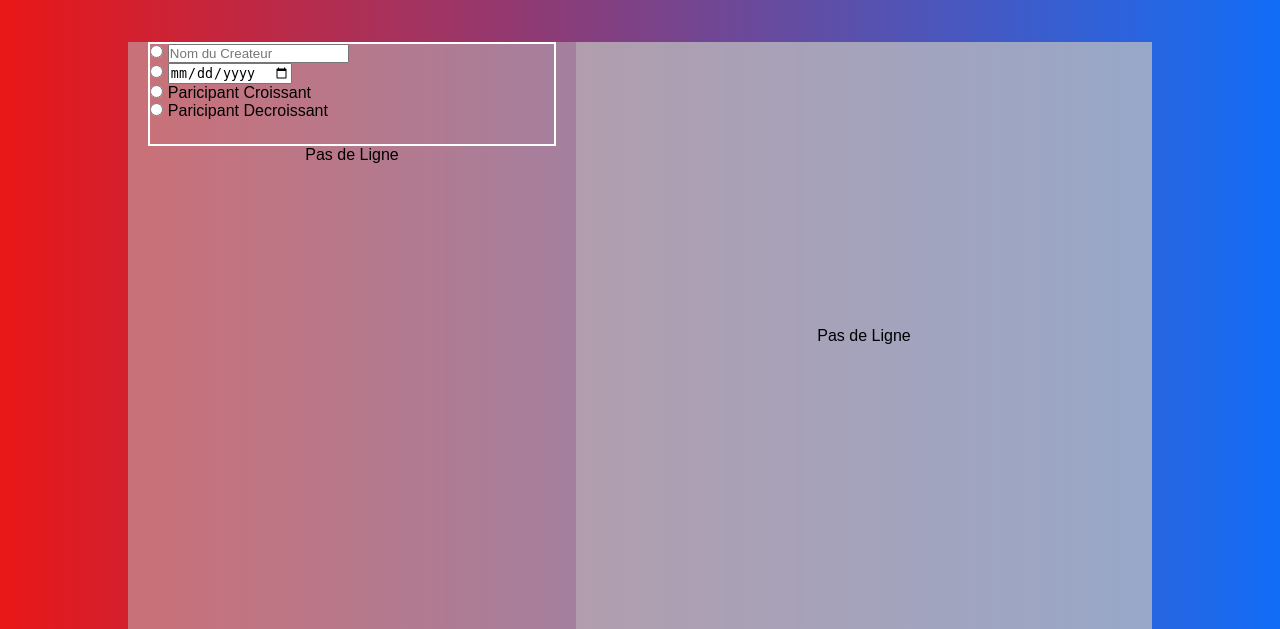
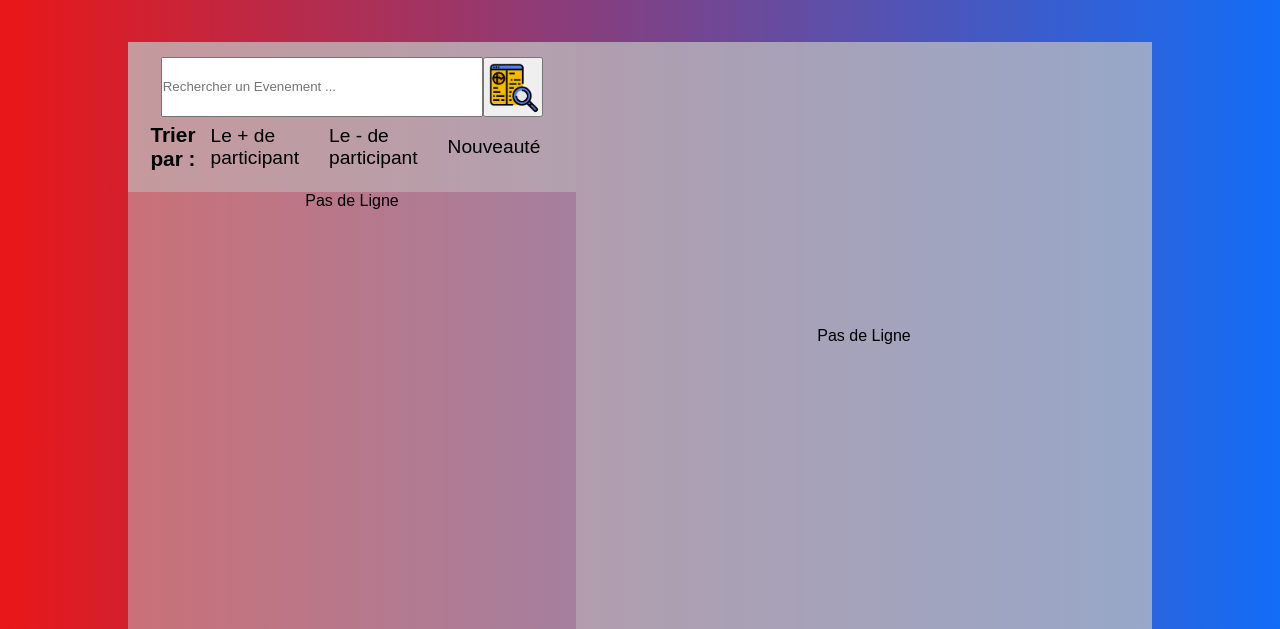
Before and after one commit to mike-djoco/Synergie-Web, a PHP site: page / in a window 1280 px wide. Shown: the part 64-693 px from the top of the page. Run offline with PHP 8.4, Linux system fonts and the light colour scheme; data that the repository does not hold is empty.

Commit message:
evenement mise en place

```diff
--- a/account.php
+++ b/account.php
@@ -46,6 +46,7 @@
             </div>
         </div>
         <button onclick="location.href='./Modification.php'">Modifier les informations</button>
+        <button onclick="location.href='./newEvenement.php'">Creer un Evenement</button>
     </div>
 
     <?php include "footer.php"; ?>
--- a/css/index.css
+++ b/css/index.css
@@ -7,11 +7,64 @@
 /* ~~~ BODY ~~~ */
 
 #form-container {
+    width: 100%;
+    height: 150px;
+    display: flex;
+    background-color: var(--bck1);
+    flex-direction: column;
+    justify-content: center;
+    align-items: center;
+    top: 0;
+}
+
+.searchbar{
     width: 90%;
-    height: 100px;
-    border: solid white 2px;
-    position: sticky;
-    top: 0;
+    height: 40%;
+    display: flex;
+    justify-content: center;
+    align-items: center;
+}
+.searchbar input[type="search"]{
+    height: 100%;
+    width: 80%;
+}
+.searchbar button{
+    height: 100%;
+}
+.searchbar button:hover{
+    cursor: pointer;
+}
+.searchbar button img{
+    height: 100%;
+}
+
+.sortby{
+    width: 90%;
+    height: 40%;
+    display: flex;
+    justify-content: space-evenly;
+    align-items: center;
+}
+.sort-list{
+    display: flex;
+    justify-content: space-evenly;
+    align-items: center;
+}
+.sortby p{
+    font-size: 1.3rem;
+    font-weight: bold;
+}
+.sortby a{
+    height: 80%;
+    display: flex;
+    padding: 0 15px;
+    text-decoration: none;
+    color: black;
+    font-size: 1.2rem;
+    transition: 0.7s;
+}
+.sortby a:hover{
+    background-color: var(--hover);
 }
 
 .evenement-card {
@@ -21,6 +74,15 @@
     display: flex;
     justify-content: space-evenly;
     align-items: center;
+}
+
+#recherche-container {
+    width: 100%;
+    display: flex;
+    align-items: center;
+    justify-content: center;
+    flex-direction: column;
+    overflow-y: scroll;
 }
 
 /* ~~~ BODY ~~~ */
@@ -41,7 +103,6 @@
     display: flex;
     align-items: center;
     flex-direction: column;
-    overflow: scroll;
 }
 
 .article-side {
@@ -81,3 +142,7 @@
     height: 30%;
     text-align: center;
 }
+
+#new img{
+    width: 50px;
+}
--- a/index.php
+++ b/index.php
@@ -24,40 +24,33 @@
         <div class="recherche-card">
             <div class="recherche-side">
                 <div id="form-container">
-                    <form id="recherche-form" method="POST">
-                        <div class="radio-container">
-                            <input type="radio" name="trier" value="creator">
-                            <input type="trxt" name="creator" placeholder="Nom du Createur">
+                    <form class="searchbar">
+                        <input type="search" name="site-search" placeholder="Rechercher un Evenement ..."/>
+                        <button  type="submit"><img src="./img/search.png" alt="Rechercher"></button >
+                    </form>
+
+                    <div class="sortby">
+                        <p>Trier par : </p>
+                        <span class="sort-list">
+                            <a href="index.php?sort=pluspart">Le + de participant</a>
+                            <a href="index.php?sort=moinspart">Le - de participant</a>
+                            <a href="index.php?sort=new">Nouveauté</a>
+                        </span>
                     </div>
-
-                        <div class="radio-container">
-                            <input type="radio" name="trier" value="date">
-                            <input type="date" name="date">
                 </div>
-
-                        <div class="radio-container">
-                            <input type="radio" name="trier" value="partmoins">
-                            <label for="gestionnaire">Paricipant Croissant</label>
-                        </div>
-
-                        <div class="radio-container">
-                            <input type="radio" name="trier" value="partplus">
-                            <label for="partplus">Paricipant Decroissant</label>
-                        </div>
-                    </form>
-                </div>
+                <div id="recherche-container">
                     <?php
-                    if (isset($_POST["trier"])){
-                        if ($_POST['trier'] == "date") {
-                            if (isset($_POST['date']) && _verifDate($db, $_POST['date'])) {
-                                $resultat = _recupererEveByDate($db, $_POST['date']);
+                        if (isset($_GET["sort"])){
+                            if ($_GET['sort'] == "date") {
+                                if (isset($_GET['sort']) && _verifDate($db, $_GET['sort'])) {
+                                    $resultat = _recupererEveByDate($db, $_GET['sort']);
                                 }
-                        }else if ($_POST['trier'] == "partmoins") {
+                            }else if ($_GET['sort'] == "moinspart") {
                                 $resultat = _recupererEveOrderPartASC($db);
-                        }else if ($_POST['trier'] == "partplus") {
+                            }else if ($_GET['sort'] == "pluspart") {
                                 $resultat = _recupererEveOrderPartDESC($db);
-                        }else{
-                            $resultat = _recupererEve($db);
+                            }else if ($_GET['sort'] == "new"){
+                                $resultat = _recupererEveOrderData($db);
                             }
                         }else{
                             $resultat = _recupererEve($db);
@@ -66,7 +59,7 @@
                             $i=0;
                             while ($row = mysqli_fetch_assoc($resultat)) {
                                 echo '
-                                <a class="evenement-card selected" onclick"">
+                                    <a class="evenement-card" onclick"">
                                         <p class="card-name">'.$row["nom"].'</p>
                                         <p class="card-creator">'.$row["createur"].'</p>
                                         <p class="card-date">'.$row["dateEvenement"].'</p>
@@ -79,6 +72,7 @@
                             echo "<alert>Pas de Ligne</alert>";
                         }
                     ?>
+                </div>
             </div>
             <article class="article-side">
                 <?php
```
Also changed, not shown: css/newEvenement.css (added, +52 -0 lines), newEvenement.php (added, +67 -0 lines), img/search.png (added). Lines whose indentation alone changed are shown as unchanged.
